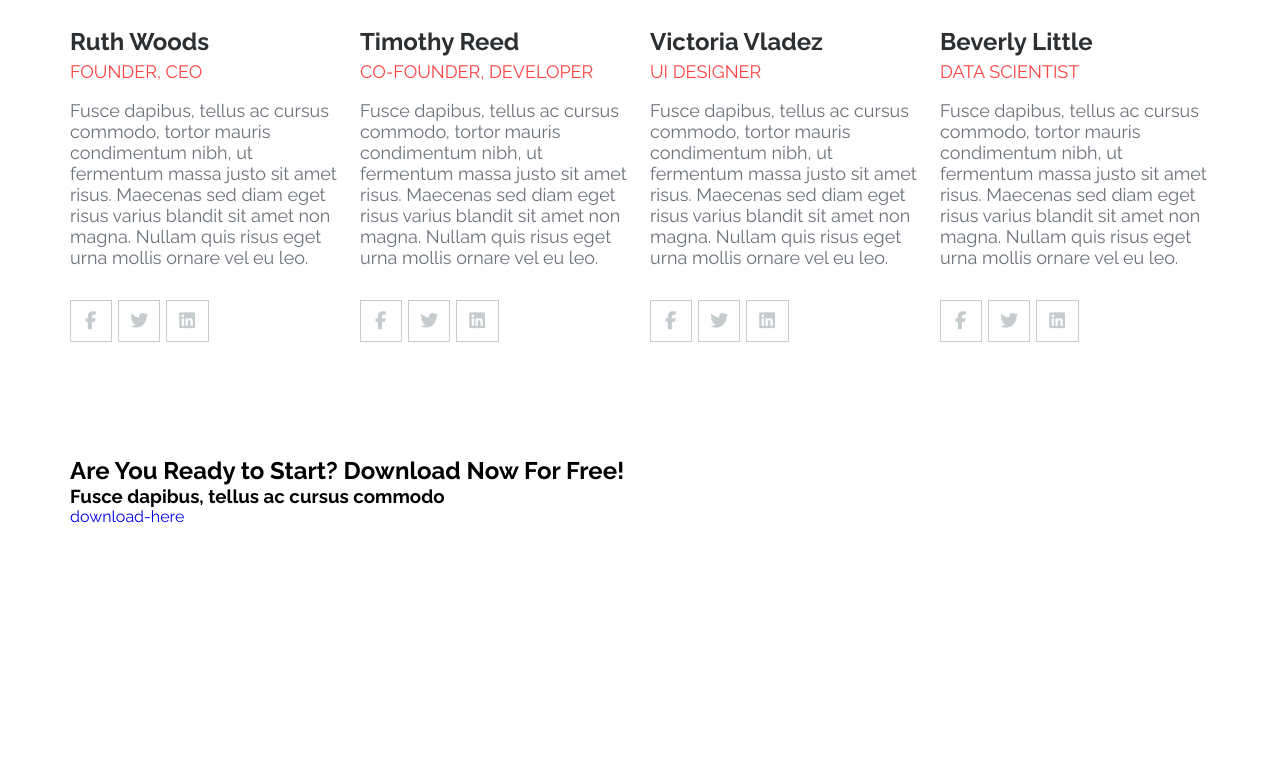
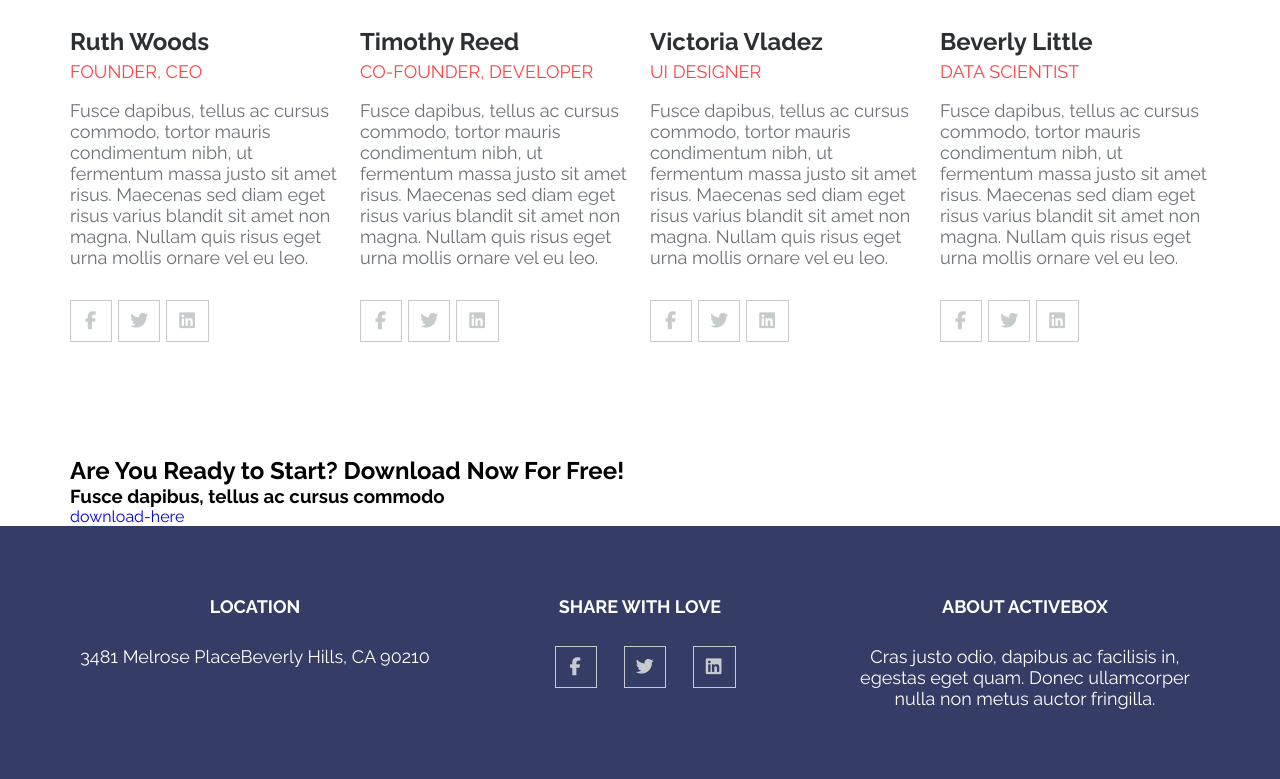
Before and after one commit to Dmitri286/Cursavoi-proect, a website built with Parcel: page src/index.html in a window 1280 px wide. Shown: the part 2308-3087 px from the top of the page. Before the commit the page ends 2834 px from the top, so only its background shows below. Built offline with nearby package versions, Linux system fonts and the light colour scheme.

Commit message:
added footer-top section

```diff
--- a/src/index.html
+++ b/src/index.html
@@ -286,5 +286,50 @@
         </div>
     </section>
 
+    <section class="footer-top">
+        <div class="container">
+            <div class="footer-top_content">
+                <div class="footer-content">
+                <h3 class="footer-text">Location</h3>
+                <div class="footer-description">
+                    <p>
+                        3481 Melrose PlaceBeverly Hills, CA 90210
+                    </p>
+                </div>
+                </div>
+                <div class="footer-content">
+                <h3 class="footer-text">Share with Love</h3>
+                <nav class="Share-with_navigation">
+                    <ul class="Share-with_list">
+                        <li class="Share-with_list-item">
+                            <a href="#" class="icons">
+                                <i class="fa-brands fa-facebook-f"></i>
+                            </a>
+                        </li>
+                        <li class="Share-with_list-item">
+                            <a href="#" class="icons">
+                                <i class="fa-brands fa-twitter"></i>
+                            </a>
+                        </li>
+                        <li class="Share-with_list-item">
+                            <a href="#" class="icons">
+                                <i class="fa-brands fa-linkedin"></i>
+                            </a>
+                        </li>
+                    </ul>
+                </nav>
+                </div>
+                <div class="footer-content">
+                <h3 class="footer-text">About ActiveBox</h3>
+                <div class="footer-description">
+                    <p>
+                        Cras justo odio, dapibus ac facilisis in, egestas eget quam.
+                        Donec ullamcorper nulla non metus auctor fringilla.
+                    </p>
+                </div>
+                </div>
+            </div>
+        </div>
+    </section>
 </body>
 </html>
--- /dev/null
+++ b/src/scss/footer-top.scss
@@ -0,0 +1,35 @@
+.footer-top {
+    padding: 4.375rem 0;
+    background-color: #353C65;
+}
+.footer-top_content{
+    display: flex;
+    justify-content: space-between;
+}
+.footer-content {
+    width: 23.125rem;
+}
+.footer-text{
+    text-align: center;
+    font-size: $_18px;
+    font-weight: 700;
+    color: #ffffff;
+    margin-bottom: 1.8125rem;
+    text-transform: uppercase;
+}
+.footer-description {
+    p{
+        text-align: center;
+        font-size: $_18px;
+        font-weight: 400;
+        color: #ffffff;
+    }
+}
+.Share-with_list {
+    display: flex;
+    width: 10.6875rem;
+    margin: auto;
+}
+.Share-with_list-item {
+    margin-right: 1.6875rem;
+}
--- a/src/scss/index.scss
+++ b/src/scss/index.scss
@@ -8,6 +8,7 @@
 @import '../scss/tablet.scss';
 @import '../scss/integer.scss';
 @import '../scss/download.scss';
+@import '../scss/footer-top.scss';
 @import '../scss/footer.scss';
 * {
     margin: 0 ;
```
